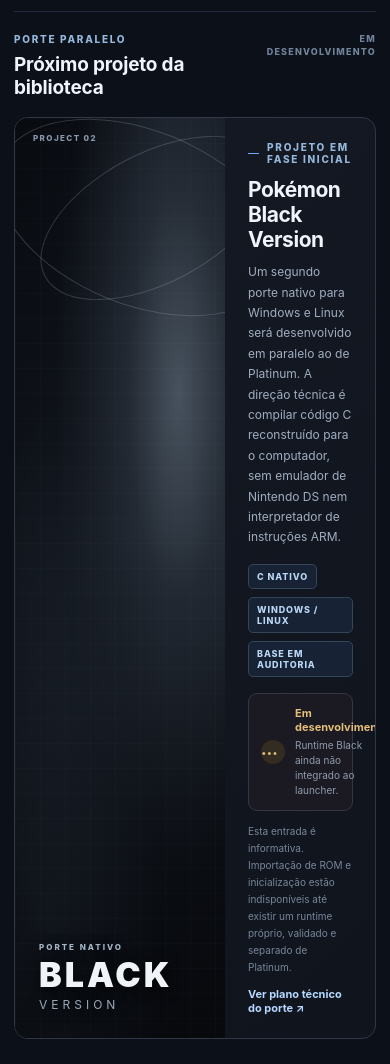
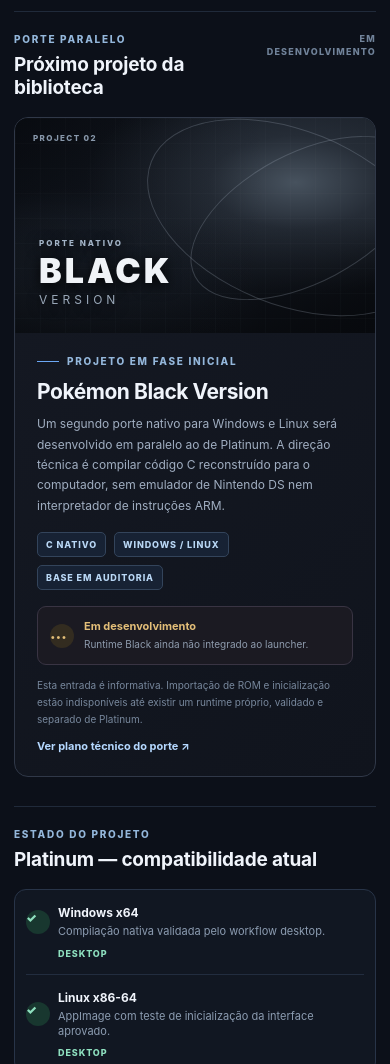
Before and after one commit to CarlosCosta07-s/Platina_reluzente-, an Electron app: page launcher-app/web/index.html in a window 390 px wide. Shown: the part 1073-2137 px from the top of the page. Drawn offline with Linux system fonts and the light colour scheme; no server answers.

Commit message:
Fix line breaks in multi-game documentation and launcher styles

```diff
--- a/launcher-app/web/styles.css
+++ b/launcher-app/web/styles.css
@@ -150,7 +150,10 @@
   .hero { grid-template-columns: 1fr; gap: 21px; padding-top: 24px; }
   .hero-art { min-height: unset; aspect-ratio: 1.7; }
   .hero-copy { padding: 0 0 8px; }
-  .setup-grid { grid-template-columns: 1fr; }\n  .black-project-card { grid-template-columns: 1fr; gap: 0; }\n  .black-project-art { min-height: 215px; }\n  .black-project-copy { padding: 22px; }
+  .setup-grid { grid-template-columns: 1fr; }
+  .black-project-card { grid-template-columns: 1fr; gap: 0; }
+  .black-project-art { min-height: 215px; }
+  .black-project-copy { padding: 22px; }
 }
 @media (max-width: 520px) {
   .main-content { padding-left: 14px; padding-right: 14px; }
```
